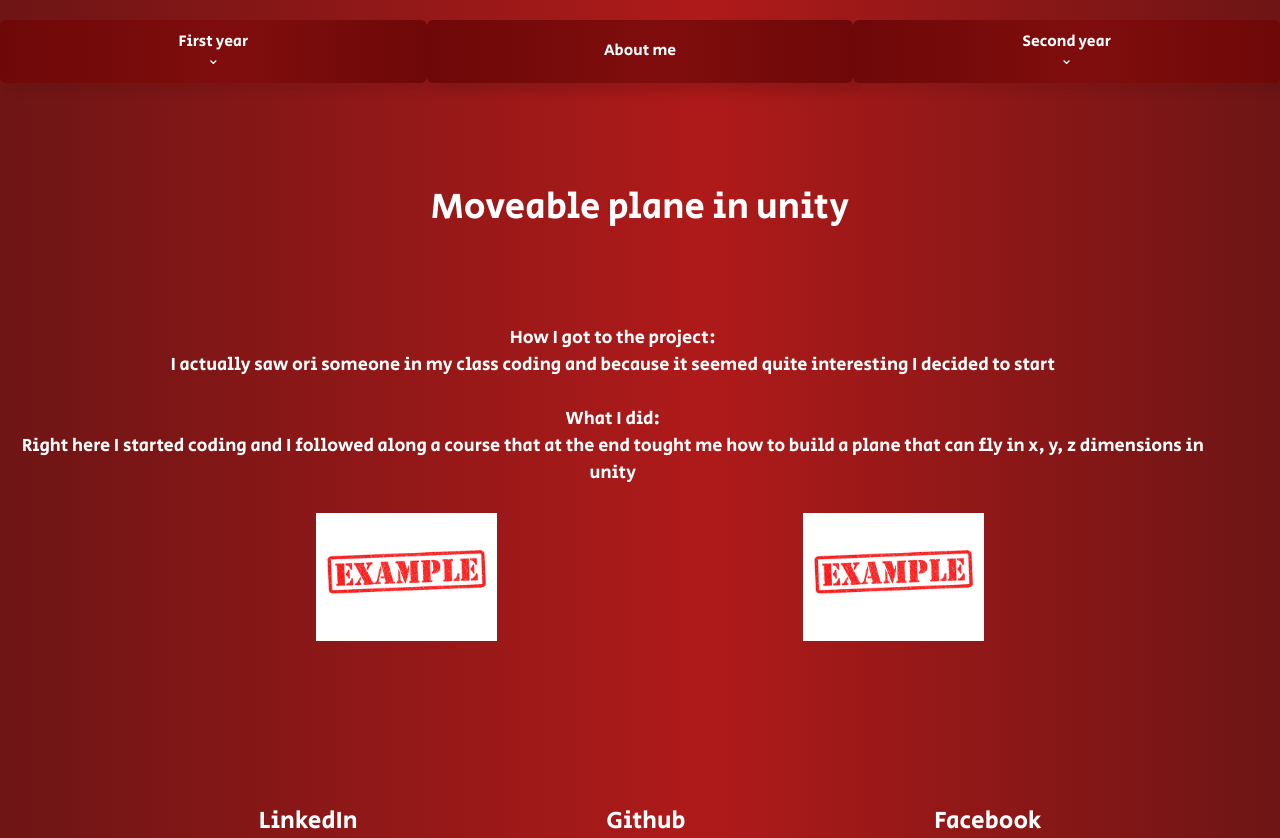
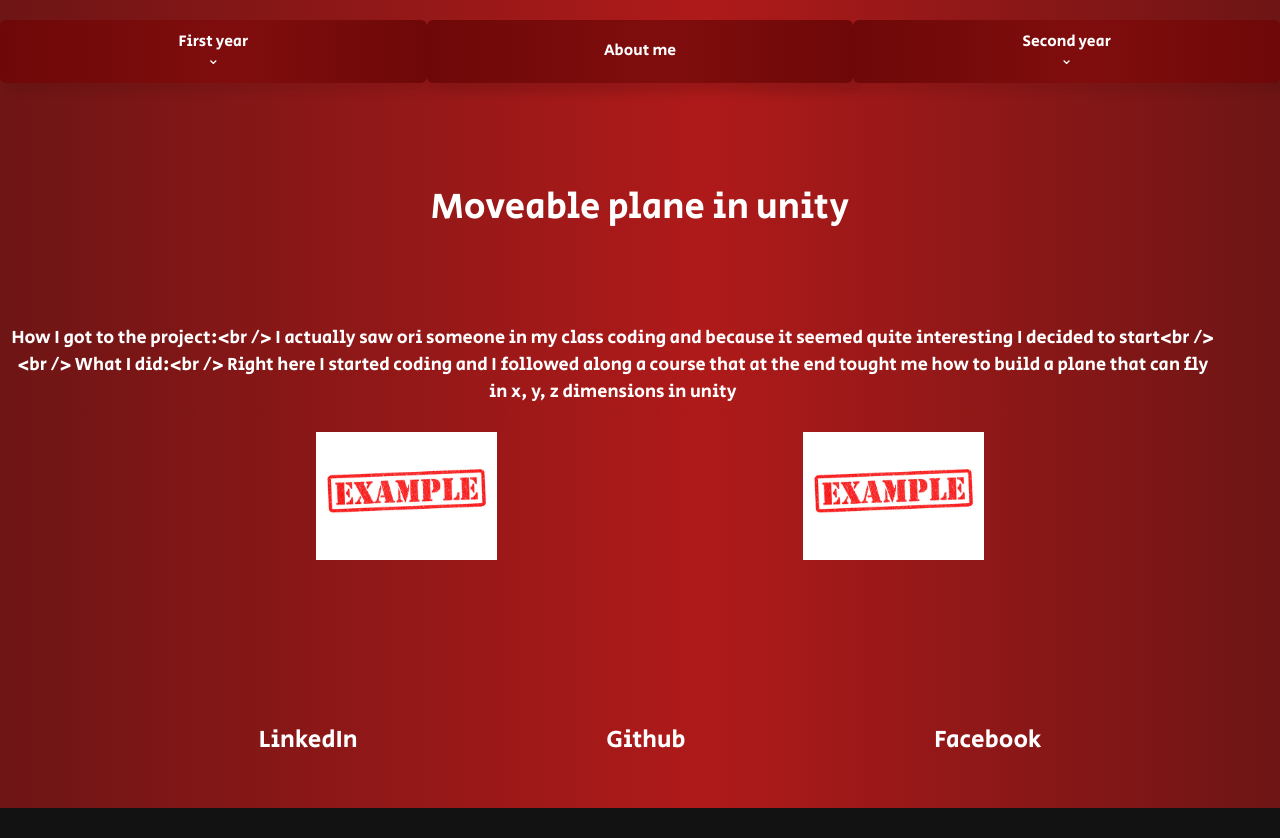
Before and after one commit to UnmatchedPerspicacious/pol-eshel_red, a Next.js app: page /projects/first_year/spring in a window 1280 px wide. After the commit the page ends 808 px from the top, so only its background shows below. Built offline with nearby package versions, Linux system fonts and the light colour scheme.

Commit message:
Update page.tsx

```diff
--- a/app/projects/first_year/spring/page.tsx
+++ b/app/projects/first_year/spring/page.tsx
@@ -1,5 +1,5 @@
 import example from './example_img.jpg';
-import Image from "next/image"
+import Image from "next/image";
 import Link from "next/link";
 
 export default function Page() {
@@ -7,10 +7,10 @@ export default function Page() {
     <div className="container">
       <h1 className="head">Moveable plane in unity</h1>
       <p className="description">
-        How I got to the project:<br />
-        I actually saw ori someone in my class coding and because it seemed quite interesting I decided to start<br />
-        <br />
-        What I did:<br />
+        How I got to the project:&lt;br /&gt;
+        I actually saw ori someone in my class coding and because it seemed quite interesting I decided to start&lt;br /&gt;
+        &lt;br /&gt;
+        What I did:&lt;br /&gt;
         Right here I started coding and I followed along a course that at the end tought me how to build a plane that can fly in x, y, z dimensions in unity
       </p>
       <div className="images">
@@ -24,8 +24,12 @@ export default function Page() {
           <li className="linkprj">
             <Link href={"#"}>LinkedIn</Link>
           </li>
-          <li className="linkprj"><Link href={"#"}>Github</Link></li>
-          <li className="linkprj"><Link href={"#"}>Facebook</Link></li>
+          <li className="linkprj">
+            <Link href={"#"}>Github</Link>
+          </li>
+          <li className="linkprj">
+            <Link href={"#"}>Facebook</Link>
+          </li>
         </ul>
       </div>
     </div>
```
